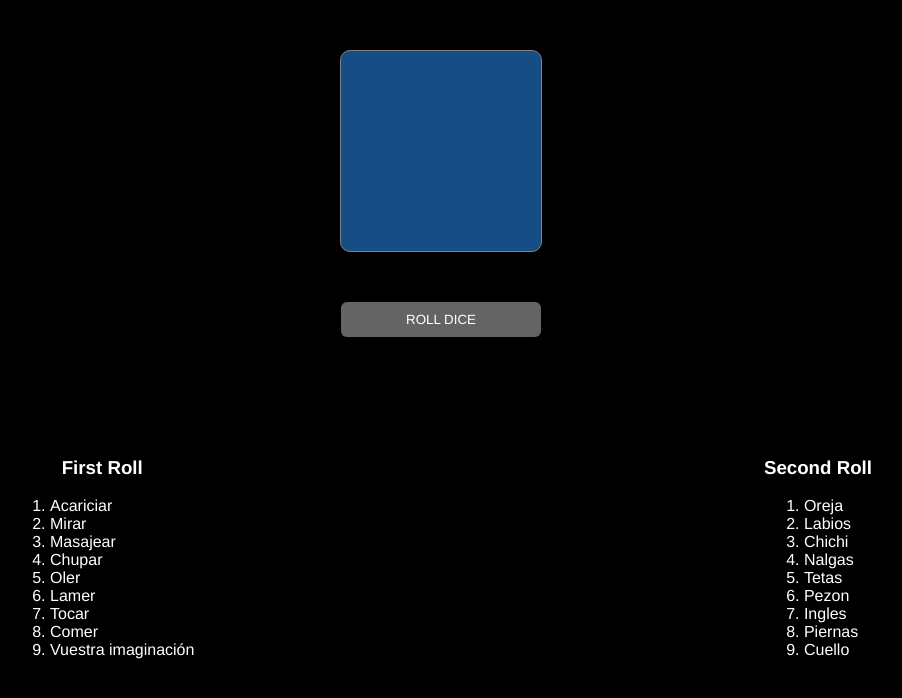
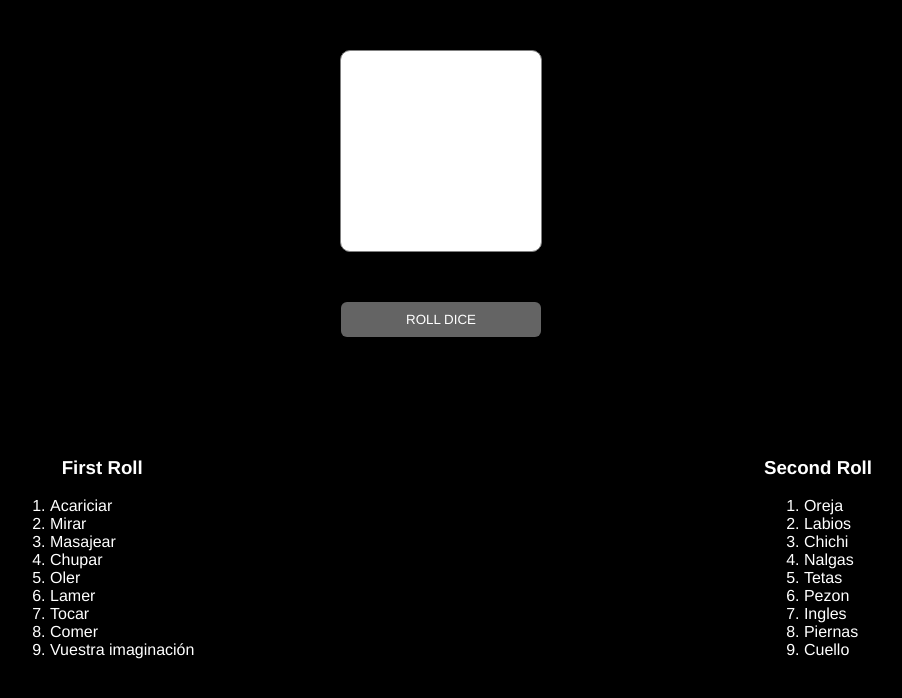
Before and after one commit to jdomenech8/Dices, a plain HTML site: page index.html in a window 1280 px wide. Shown: the whole page, without its empty margins (199-1101 px from the left). Drawn offline with Linux system fonts and the light colour scheme; a script that the page names is missing.

Commit message:
Update style.css

```diff
--- a/style.css
+++ b/style.css
@@ -29,8 +29,8 @@ button:hover {
   border: 1px solid gray;
   border-radius: 10px;
   font-size:80px;
-  background-color: hsl(210, 73%, 30%);
-  color: white;
+  background-color: white;
+  color: black;
   text-align: center;
 }
 
```
